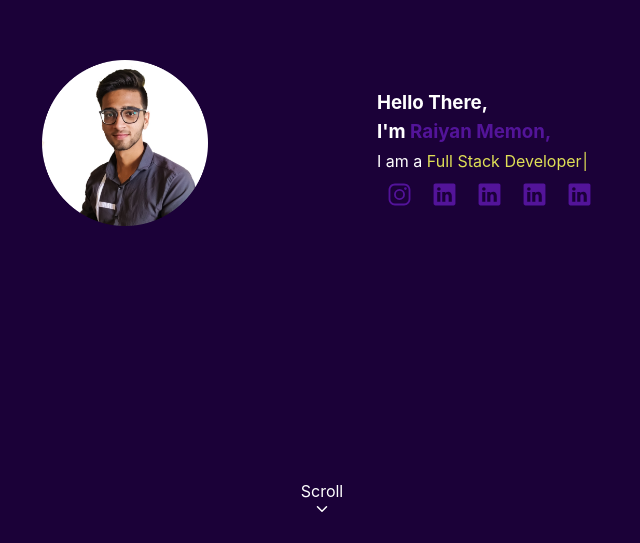
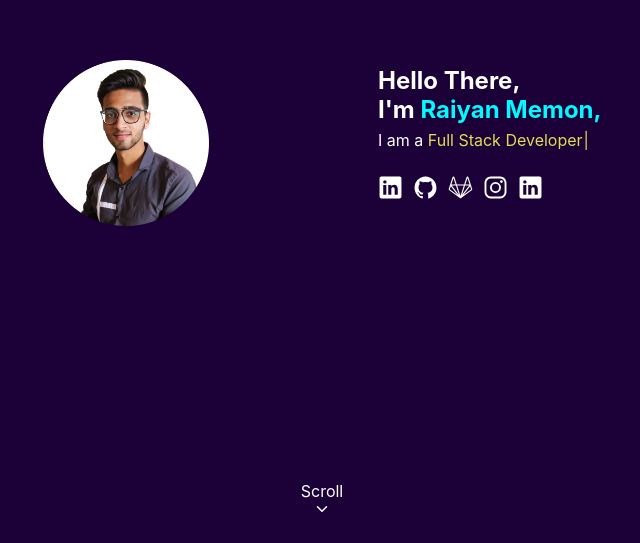
Before and after one commit to Raiyan-Memon/UI-Design, a React (Create React App) app: page / in a window 1280 px wide. Shown: the part 257-800 px from the top of the page, without its empty margins (318-958 px from the left). Built offline with nearby package versions, Linux system fonts and the light colour scheme.

Commit message:
UI Customised

```diff
--- a/src/components/home.js
+++ b/src/components/home.js
@@ -2,6 +2,7 @@ import React from 'react';
 import Zoom from 'react-reveal/Zoom';
 import Typewriter from "typewriter-effect";
 import myImage from './images/Raiyan.png';
+import myResume from './resume/resume.pdf';
 import "./style/home.css"
 
 const home = () => {
@@ -10,8 +11,8 @@ const home = () => {
             <Zoom top cascade>
                 <img src={myImage} className="myimage" alt="logo" />
                 <div className='mydetails'>
-                    <h3>Hello There, </h3>
-                    <h3>I'm <span className='myname'>Raiyan Memon, </span></h3>
+                    <h2>Hello There, </h2>
+                    <h2>I'm <span className='myname'>Raiyan Memon, </span></h2>
                     <p>I am a <span className='role'><Typewriter
                         onInit={(typewriter) => {
                             typewriter
@@ -25,28 +26,31 @@ const home = () => {
                                 .pauseFor(2000)
                                 .deleteAll()
                                 .typeString("Web Developer")
+                                .pauseFor(2000)
+                                .deleteAll()
+                                .typeString("Full Stack Developer")
                                 .start()
                         }}
                     /></span></p>
                     <div className='logo'>
                         <ul>
-                            <li className="social-logo"><ion-icon name="logo-instagram"></ion-icon></li>
-                            <li className="social-logo"><ion-icon name="logo-linkedin"></ion-icon></li>
-                            <li className="social-logo"><ion-icon name="logo-linkedin"></ion-icon></li>
-                            <li className="social-logo"><ion-icon name="logo-linkedin"></ion-icon></li>
-                            <li className="social-logo"><ion-icon name="logo-linkedin"></ion-icon></li>
+                            <a href='https://www.linkedin.com/in/raiyan-memon/' target='_blank'><li className="social-logo" ><ion-icon name="logo-linkedin"></ion-icon></li></a>
+                            <a href='https://github.com/Raiyan-Memon' target='_blank'><li className="social-logo"><ion-icon name="logo-github"></ion-icon></li></a>
+                            <a href='//www.google.com' target='_blank'><li className="social-logo"><ion-icon name="logo-gitlab"></ion-icon></li></a>
+                            <a href='//www.google.com' target='_blank'><li className="social-logo"><ion-icon name="logo-instagram"></ion-icon></li></a>
+                            <a href='//www.google.com' target='_blank'><li className="social-logo"><ion-icon name="logo-linkedin"></ion-icon></li></a>
                         </ul>
                     </div>
+                    {/* <a download="Raiyan's Resume" href={myResume} className="">download</a> */}
                 </div>
-
-            </Zoom>
+            </Zoom >
             <div className='scroll'>
                 <ul>
                     <li>Scroll</li>
                     <li><ion-icon name="chevron-down-outline"></ion-icon></li>
                 </ul>
             </div>
-        </div>
+        </div >
 
     )
 }
--- a/src/components/style/home.css
+++ b/src/components/style/home.css
@@ -16,22 +16,31 @@
   }
 
   .myname{
-    color: rgb(83, 20, 153);
+    color: rgb(0 250 255)
   }
 
   .social-logo{
     margin: 0 10px;
-    color: rgb(83, 20, 153);
+    /* color: rgb(83, 20, 153); */
+    color: white;
     font-size: 25px;
   }
 
+  .social-logo:hover{
+    color: rgb(106, 106, 251);
+  }
+
   .logo ul{
-    margin: 0px;
-    padding: 0;
+    margin: 30px 0px;
+    padding: 0px;
+    width: fit-content;
   }
 
   .logo ul li{
     list-style: none;
+    margin-left:0px ;
+    margin-right: 10px;
+    padding: 0px;
     display: inline;
   }
   .role{
@@ -78,7 +87,7 @@
       width: 150px;
     }
     .mydetails{
-      margin-top: 100px;
+      margin-top: 10vh;
     }
 
   }
```
Also changed, not shown: 23 other files (tests, documents, lock files or other folders).
